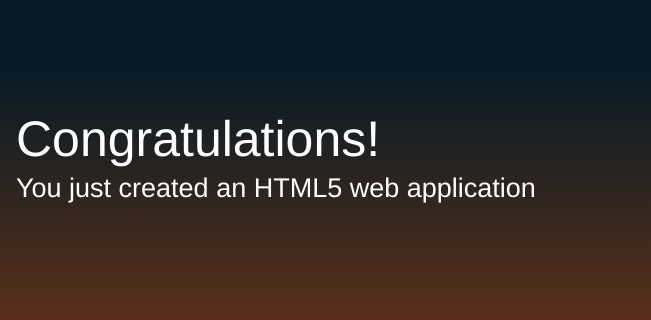
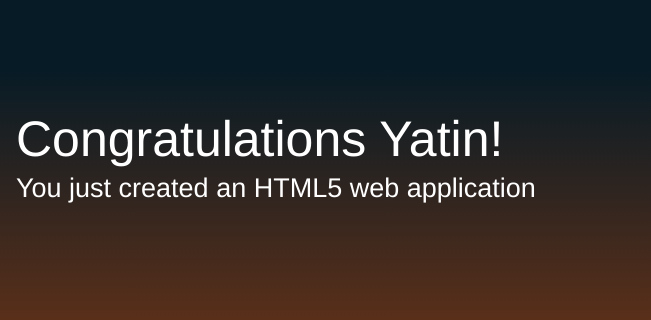
Before and after one commit to yatinsns/test-codestar, a plain HTML site: page webpage/index.html in a window 1280 px wide. Shown: the part 171-491 px from the top of the page, 629-1280 px from the left. Drawn offline with Linux system fonts and the light colour scheme.

Commit message:
Add name to homepage

```diff
--- a/webpage/index.html
+++ b/webpage/index.html
@@ -58,7 +58,7 @@
         <div class="message">
             <a class="twitter-link" href="http://twitter.com/home/?status=I%20created%20a%20project%20with%20AWS%20CodeStar!%20%23AWS%20%23AWSCodeStar%20https%3A%2F%2Faws.amazon.com%2Fcodestar"><img src="img/tweet.svg" /></a>
             <div class="text">
-                <h1>Congratulations!</h1>
+                <h1>Congratulations Yatin!</h1>
                 <h2>You just created an HTML5 web application</h2>
             </div>
         </div>
```
